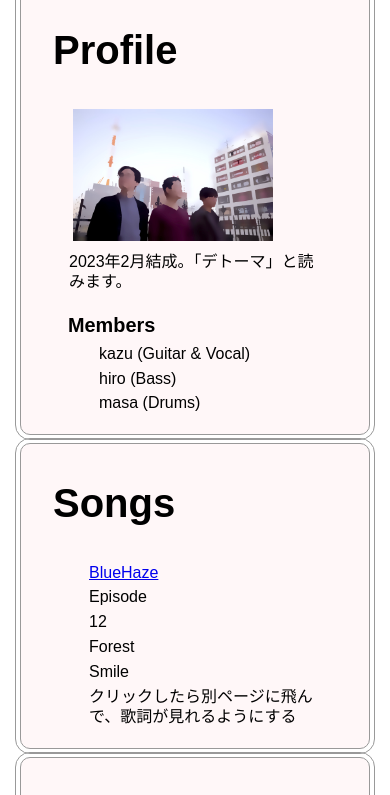
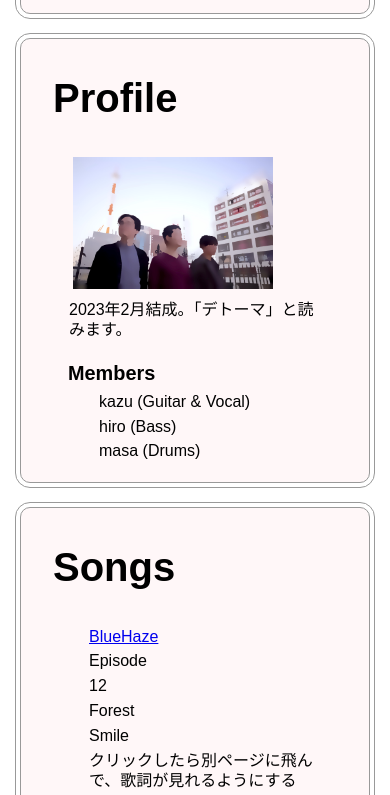
Before and after one commit to Masa-Ogawa-930/detoh_test, a plain HTML site: page index.html in a window 390 px wide. Shown: the part 824-1619 px from the top of the page. Drawn offline with Linux system fonts and the light colour scheme.

Commit message:
margin for section for mobile, fixed

```diff
--- a/css/style.css
+++ b/css/style.css
@@ -296,6 +296,9 @@ MOBILE SIZE
         margin: 0px;
         margin-bottom: 12px;
     }
+    .section {
+    margin: 1.5rem 0;
+    }
 
 }
 
```
